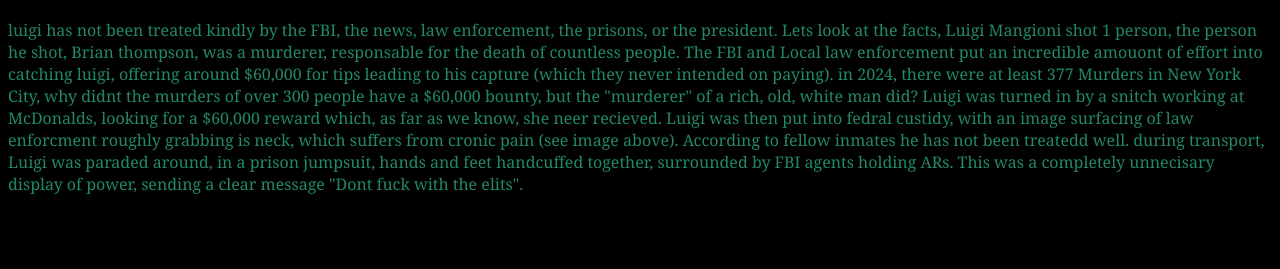
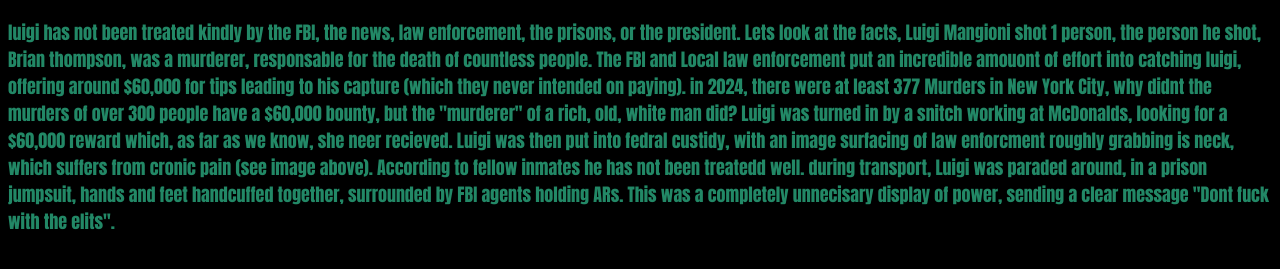
Before and after one commit to AbramJackSparrow/Church-Of-Luigi, a plain HTML site: page articles/treatment-of-luigi.html in a window 1280 px wide. Shown: the part 61-330 px from the top of the page. Drawn offline with Linux system fonts and the light colour scheme.

Commit message:
Update styles.css

```diff
--- a/articles/styles.css
+++ b/articles/styles.css
@@ -93,6 +93,12 @@ marquee {
   color: rgb(34, 136, 102);
 }
 
+#treatment-of-luigi {
+  font-size: large;
+  font-family: Impact, Haettenschweiler, 'Arial Narrow Bold', sans-serif;
+  color: rgb(34, 136, 102);
+}
+
 #luigi-trerrorism-charges-dropped {
   font-size: large;
   font-family: Impact, Haettenschweiler, 'Arial Narrow Bold', sans-serif;
```
